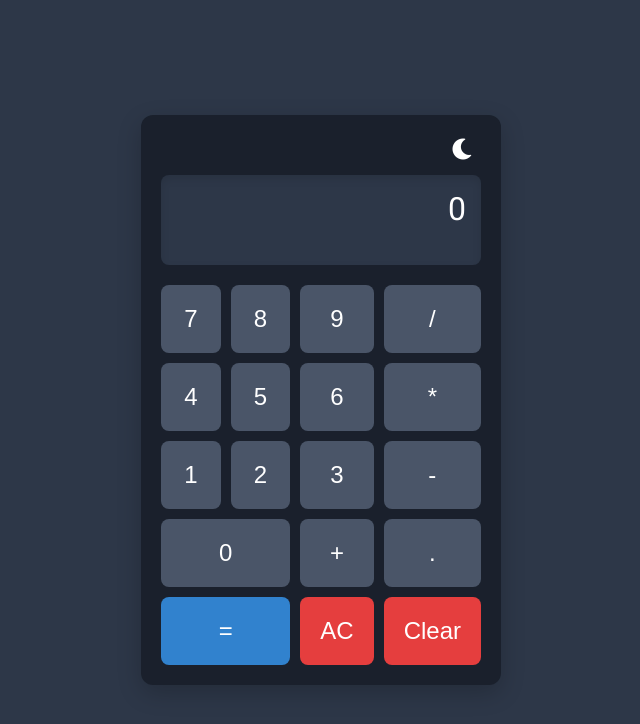
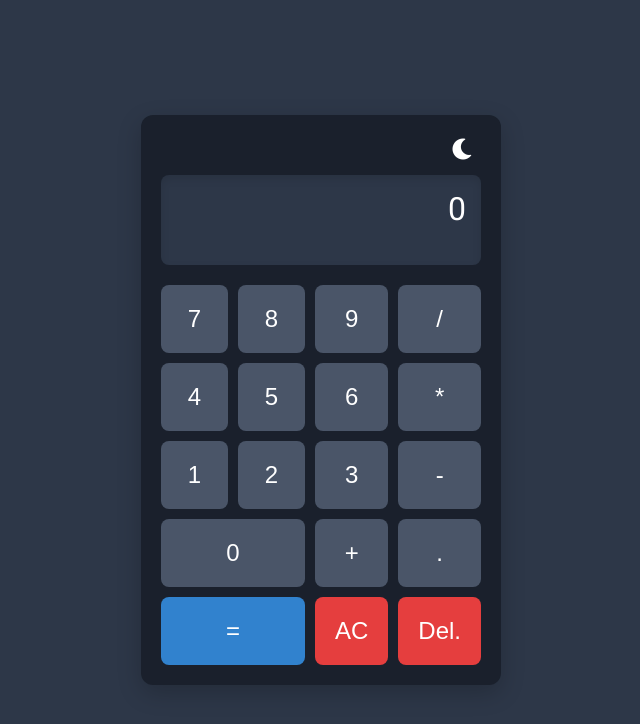
Before and after one commit to Manishsahu116/Calculator, a plain HTML site: page index.html in a window 1280 px wide. Shown: the whole page, without its empty margins (319-959 px from the left). Drawn offline with Linux system fonts and the light colour scheme.

Commit message:
Update index.html

```diff
--- a/index.html
+++ b/index.html
@@ -41,7 +41,7 @@
 
       <button class="button equals" onclick="calculate()">=</button>
       <button class="button ac" onclick="allClear()">AC</button>
-      <button class="button clear" onclick="clearLastDigit()">Clear</button>
+      <button class="button clear" onclick="clearLastDigit()">Del.</button>
     </div>
   </div>
 
```
